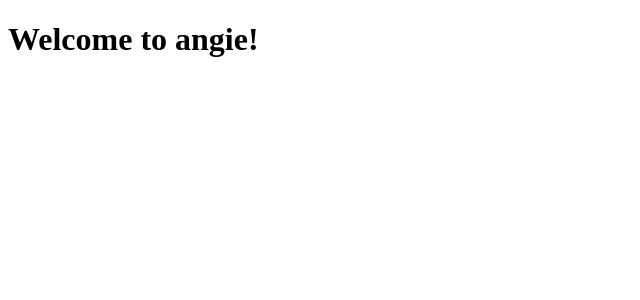
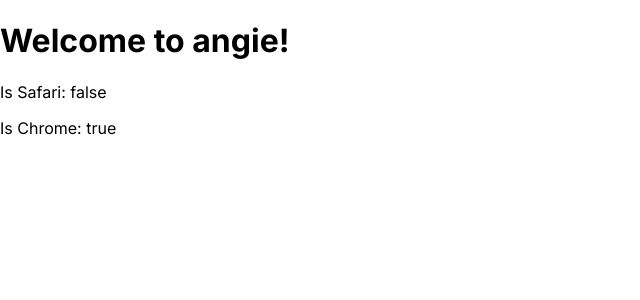
Before and after one commit to fyodorio/angie, an Angular app: page / in a window 1280 px wide. Shown: the top 300 px of the page, without its empty margins (0-640 px from the left). Built offline with nearby package versions, Linux system fonts and the light colour scheme.

Commit message:
chore: add CDK, fonts, formatting

```diff
--- a/package.json
+++ b/package.json
@@ -1,6 +1,6 @@
 {
   "name": "angie",
-  "version": "0.1.1",
+  "version": "0.1.2",
   "scripts": {
     "ng": "ng",
     "start": "ng serve",
@@ -10,6 +10,7 @@
   },
   "dependencies": {
     "@angular/animations": "^19.0.1",
+    "@angular/cdk": "^19.0.1",
     "@angular/common": "^19.0.1",
     "@angular/compiler": "^19.0.1",
     "@angular/core": "^19.0.1",
--- a/src/app/app.component.ts
+++ b/src/app/app.component.ts
@@ -1,16 +1,22 @@
-import { Component } from '@angular/core';
+import { ChangeDetectionStrategy, Component, inject } from '@angular/core';
 import { RouterOutlet } from '@angular/router';
+import { Platform } from "@angular/cdk/platform";
 
 @Component({
   selector: 'my-root',
   imports: [RouterOutlet],
   template: `
-    <h1>Welcome to {{title}}!</h1>
+    <h1>Welcome to {{ title }}!</h1>
 
-    <router-outlet />
+    <p>Is Safari: {{ platform.SAFARI }}</p>
+    <p>Is Chrome: {{ platform.BLINK }}</p>
+
+    <router-outlet/>
   `,
   styles: [],
+  changeDetection: ChangeDetectionStrategy.OnPush
 })
 export class AppComponent {
+  platform = inject(Platform);
   title = 'angie';
 }
--- a/src/app/app.config.server.ts
+++ b/src/app/app.config.server.ts
@@ -1,4 +1,4 @@
-import { mergeApplicationConfig, ApplicationConfig } from '@angular/core';
+import { ApplicationConfig, mergeApplicationConfig } from '@angular/core';
 import { provideServerRendering } from '@angular/platform-server';
 import { provideServerRoutesConfig } from '@angular/ssr';
 
--- a/src/app/app.config.ts
+++ b/src/app/app.config.ts
@@ -1,5 +1,5 @@
 import { ApplicationConfig, provideExperimentalZonelessChangeDetection } from '@angular/core';
-import {provideRouter, withViewTransitions} from '@angular/router';
+import { provideRouter, withViewTransitions } from '@angular/router';
 import {
   provideClientHydration,
   withEventReplay,
@@ -7,6 +7,7 @@ import {
   withIncrementalHydration
 } from '@angular/platform-browser';
 import { provideHttpClient, withFetch } from "@angular/common/http";
+import { provideAnimationsAsync } from '@angular/platform-browser/animations/async';
 
 import { routes } from './app.routes';
 
@@ -15,10 +16,11 @@ export const appConfig: ApplicationConfig = {
     provideExperimentalZonelessChangeDetection(),
     provideRouter(routes, withViewTransitions()),
     provideClientHydration(
-        withEventReplay(),
-        withIncrementalHydration(),
-        withI18nSupport()
+      withEventReplay(),
+      withIncrementalHydration(),
+      withI18nSupport()
     ),
-    provideHttpClient(withFetch())
+    provideHttpClient(withFetch()),
+    provideAnimationsAsync()
   ]
 };
--- a/src/index.html
+++ b/src/index.html
@@ -6,8 +6,11 @@
   <base href="/">
   <meta name="viewport" content="width=device-width, initial-scale=1">
   <link rel="icon" type="image/x-icon" href="favicon.ico">
+  <link
+    href="https://fonts.googleapis.com/css2?family=Inter:ital,opsz,wght@0,14..32,100..900;1,14..32,100..900&display=swap"
+    rel="stylesheet">
 </head>
 <body>
-  <my-root></my-root>
+<my-root></my-root>
 </body>
 </html>
--- a/src/styles.css
+++ b/src/styles.css
@@ -1 +1,9 @@
 /* You can add global styles to this file, and also import other style files */
+html, body {
+  height: 100%;
+}
+
+body {
+  margin: 0;
+  font-family: Inter, "Helvetica Neue", sans-serif;
+}
```
Also changed, not shown: src/server.ts (+4 -4 lines), 2 other files (tests, documents, lock files or other folders).
